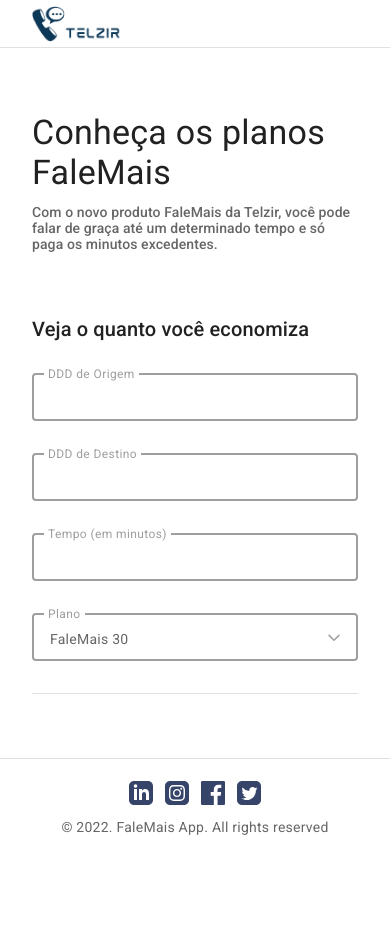
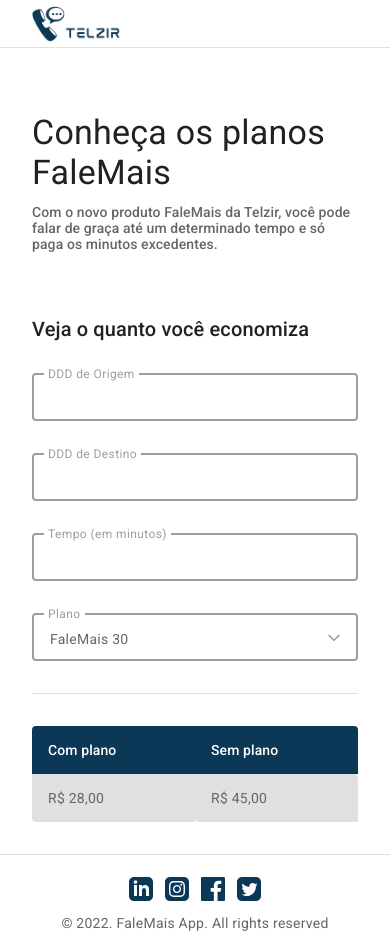
Before and after one commit to viniciuslucas95/falemais-client-web, a React (Vite) app: page / in a window 390 px wide. Before the commit the page ends 851 px from the top, so only its background shows below. Built offline with nearby package versions, Linux system fonts and the light colour scheme.

Commit message:
Added results field and responsiveness for it

```diff
--- a/src/app/components/input-fields/SelectField.tsx
+++ b/src/app/components/input-fields/SelectField.tsx
@@ -13,9 +13,10 @@
 interface Props extends WidthProps {
     options: string[]
     label: string
+    style?: React.CSSProperties
 }
 
-export function SelectField({ options, width, label }: Props) {
+export function SelectField({ style, options, width, label }: Props) {
     const [isFocused, setIsFocused] = useState(false)
     const [plan, setPlan] = useState(options[0])
 
@@ -28,6 +29,7 @@
     }
 
     return <Container
+        style={style}
         width={width ?? '160px'}
         onBlur={(e) => handleBlur(e)}
     >
--- a/src/app/constants/color.constant.ts
+++ b/src/app/constants/color.constant.ts
@@ -1,7 +1,7 @@
 export const COLOR = {
-    primary: '#37446A',
-    primaryHover: '#4F5B7C',
-    primaryActive: '#646F8C',
+    primary: '#0C3858',
+    primaryHover: '#2A506C',
+    primaryActive: '#44657E',
     highEmphasis: '#212121',
     mediumEmphasis: '#666666',
     disabled: '#9E9E9E',
--- a/src/app/pages/home-page/Card.tsx
+++ b/src/app/pages/home-page/Card.tsx
@@ -4,7 +4,7 @@
 import { useDimensions } from '../../hooks/useDimensions'
 import { SelectField } from '../../components/input-fields/SelectField'
 import { TextField, TextFieldData } from '../../components/input-fields/TextField'
-import { Headline6 } from '../../components/Texts'
+import { Body2, Headline6, Subtitle2 } from '../../components/Texts'
 
 enum ActionType {
     SET_ORIGIN_DDD = 'set-origin-ddd',
@@ -116,7 +116,25 @@
                     <TextFieldContainer style={{ margin: '32px 0 0 0' }}>
                         <TextField style={{ margin: '0 16px 0 0' }} label='Tempo (em minutos)' data={textFieldState.time} onChange={onTimeChange} />
                         <SelectField label='Plano' options={planOptions} />
-                    </TextFieldContainer></>
+                    </TextFieldContainer>
+                    <Separator />
+                    <TitlesContainer>
+                        <TableTitleContainer style={{ borderRadius: '4px 0 0 0' }}>
+                            <TableTitle >Com plano</TableTitle>
+                        </TableTitleContainer>
+                        <TableTitleContainer style={{ borderRadius: '0 4px 0 0' }}>
+                            <TableTitle >Sem plano</TableTitle>
+                        </TableTitleContainer>
+                    </TitlesContainer>
+                    <TitlesContainer>
+                        <TableTextContainer style={{ borderRadius: '0 0 0 4px' }}>
+                            <TableText>R$ 28,00</TableText>
+                        </TableTextContainer>
+                        <TableTextContainer style={{ borderRadius: '0 4px 0 4px' }}>
+                            <TableText>R$ 45,00</TableText>
+                        </TableTextContainer>
+                    </TitlesContainer>
+                </>
                 :
                 <>
                     <Headline6 style={{ color: COLOR.highEmphasis, margin: '0 0 32px 0' }}>Veja o quanto você economiza</Headline6>
@@ -124,9 +142,25 @@
                     <TextField width='100%' style={{ margin: '0 0 32px 0' }} label='DDD de Destino' data={textFieldState.destinyDdd} onChange={onDestinyDddChange} />
                     <TextField width='100%' style={{ margin: '0 0 32px 0' }} label='Tempo (em minutos)' data={textFieldState.time} onChange={onTimeChange} />
                     <SelectField width='100%' label='Plano' options={planOptions} />
+                    <Separator />
+                    <TitlesContainer>
+                        <TableTitleContainer style={{ borderRadius: '4px 0 0 0' }}>
+                            <TableTitle >Com plano</TableTitle>
+                        </TableTitleContainer>
+                        <TableTitleContainer style={{ borderRadius: '0 4px 0 0' }}>
+                            <TableTitle >Sem plano</TableTitle>
+                        </TableTitleContainer>
+                    </TitlesContainer>
+                    <TitlesContainer>
+                        <TableTextContainer style={{ borderRadius: '0 0 0 4px' }}>
+                            <TableText>R$ 28,00</TableText>
+                        </TableTextContainer>
+                        <TableTextContainer style={{ borderRadius: '0 4px 0 4px' }}>
+                            <TableText>R$ 45,00</TableText>
+                        </TableTextContainer>
+                    </TitlesContainer>
                 </>
         }
-        <Separator />
     </Container>
 }
 
@@ -155,3 +189,32 @@
     padding: 0 32px;
     background-color: ${COLOR.textFieldContainer};
 `
+
+const TitlesContainer = styled.div`
+    display: flex;
+    justify-content: stretch;
+`
+
+const TableTitleContainer = styled.div`
+    display: flex;
+    width: 100%;
+    align-items: center;
+    background-color: ${COLOR.primary};
+    padding: 16px;
+`
+
+const TableTitle = styled(Subtitle2)`
+    color: ${COLOR.neutral};
+`
+
+const TableTextContainer = styled.div`
+    display: flex;
+    width: 100%;
+    align-items: center;
+    background-color: ${COLOR.textFieldContainer};
+    padding: 16px;
+`
+
+const TableText = styled(Body2)`
+    color: ${COLOR.mediumEmphasis}
+`
```
